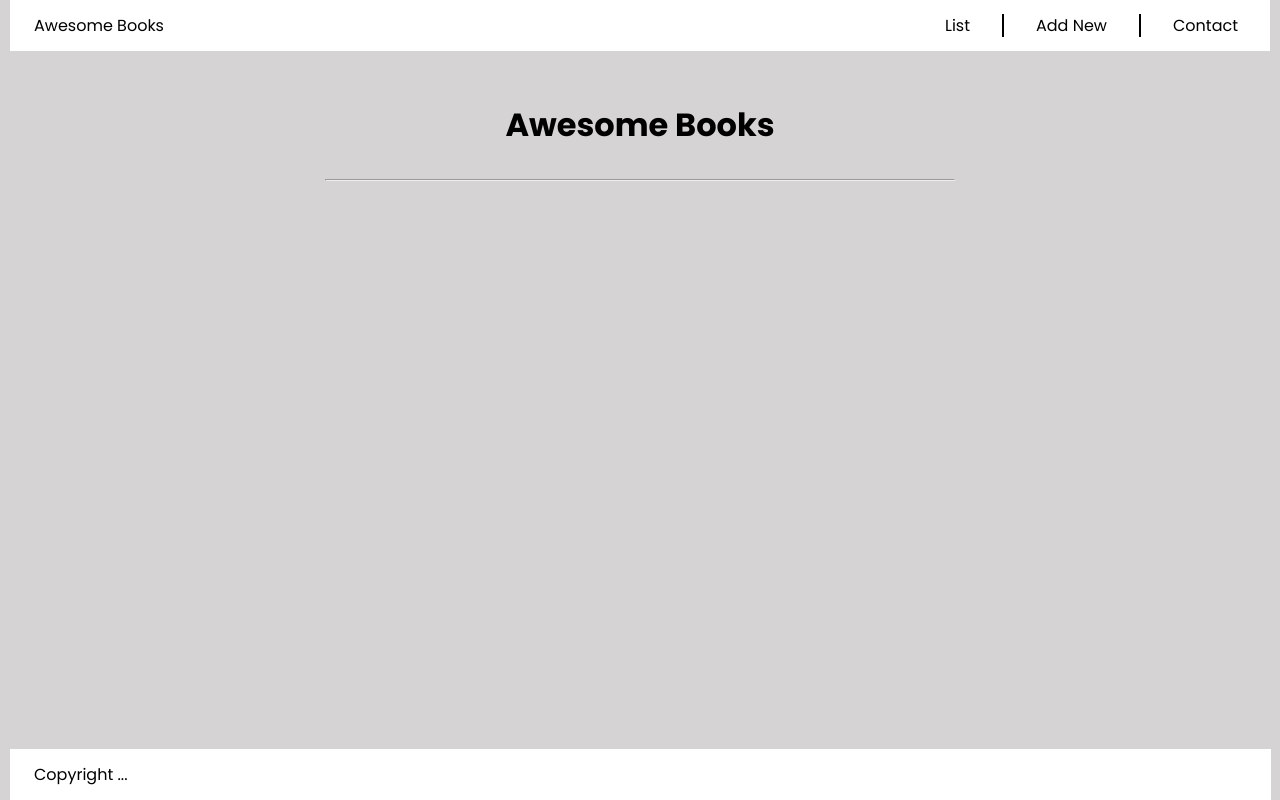
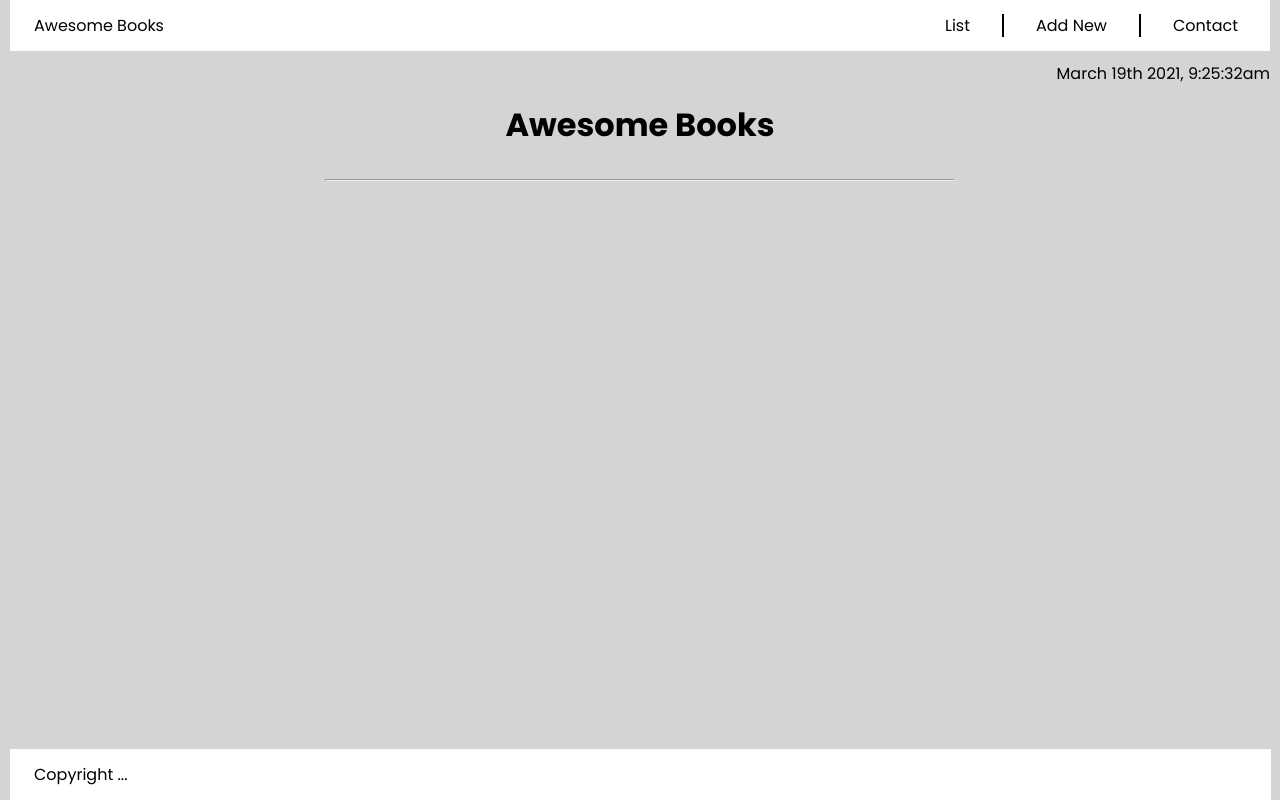
Before and after one commit to GoddessNgozi/AwesomeBooks, a website: page index.html in a window 1280 px wide. Drawn offline with Linux system fonts and the light colour scheme.

Commit message:
Add date to page

```diff
--- a/index.html
+++ b/index.html
@@ -19,6 +19,7 @@
     <header>
       <nav class="nav-bar"></nav>
     </header>
+    <p class="date" >March 19th 2021, 9:25:32am</p>
     <main>
       <div class="library">
         <h1>Awesome Books</h1>
--- a/style.css
+++ b/style.css
@@ -21,6 +21,11 @@ body {
   font-family: 'Poppins', sans-serif;
   background-color: var(--bg-color);
   padding: 0 10px 10px 10px;
+}
+
+.date {
+  float: right;
+  margin-top: 10px;
 }
 
 li {
```
